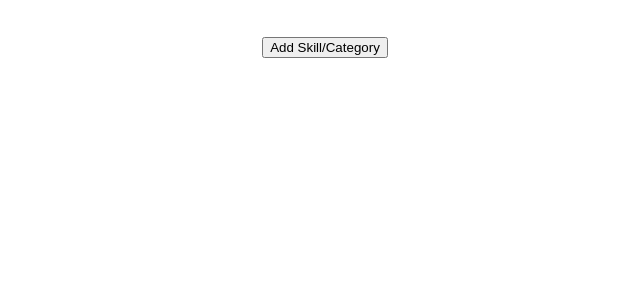
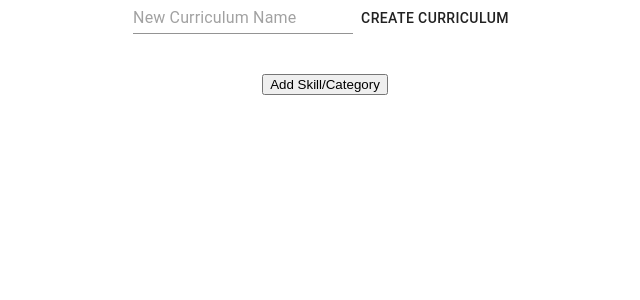
Before and after one commit to revaturelabs/Curricula-UI, a React (Create React App) app: page /createcurriculumpage in a window 1280 px wide. Shown: the top 300 px of the page, without its empty margins (315-955 px from the left). Built offline with nearby package versions, Linux system fonts and the light colour scheme.

Commit message:
front-end verification to prevent adding double skills to same curriculum; added update state with curriculum name variable functionality

```diff
--- a/src/App.css
+++ b/src/App.css
@@ -40,3 +40,7 @@
 .skillToCurriculumList{
   list-style:none;
 }
+
+.newCurriculumForm{
+  display: inline;
+}
--- a/src/components/create-curriculum-page-component/CreateCurriculumPageComponent.tsx
+++ b/src/components/create-curriculum-page-component/CreateCurriculumPageComponent.tsx
@@ -3,7 +3,7 @@ import { Curriculum } from '../../models/curriculum';
 import PopupButtonComponent from '../popup-component/PopupButtonComponent';
 import { Skill } from '../../models/skill';
 import { Category } from '../../models/category';
-import { Button } from '@material-ui/core';
+import { Button, Input, InputLabel } from '@material-ui/core';
 
 
 interface ICreateCurriculumPageProps{
@@ -18,12 +18,34 @@ export class CreateCurriculumPageComponent extends React.Component<ICreateCurric
         this.state = {
             //newCurriculum: new Curriculum(0, '', this.state.skillsToCurriculumArray),
             skillsToCurriculumArray: [new Skill(0,'',new Category(0,''))],
+            newCurriculumName: '',
             allSkillsMap: [new Skill(0,'',new Category(0,''))]
         }
     }
 
+    upCurriculumName = (e: any) => {
+        this.setState({
+            ...this.state,
+            newCurriculumName: e.target.value
+        })
+    }
+
     upSkillsToCurriculumArray = (e: any) => {
-        this.state.skillsToCurriculumArray.push(this.props.allSkillsMap[e - 1])
+        let skillToAdd = this.props.allSkillsMap[e - 1]
+        let currArray = this.state.skillsToCurriculumArray
+        if (currArray.length === 1){
+            currArray.push(skillToAdd)
+        } else if (currArray.length > 1){
+            for (let i = 0; i < currArray.length; i++){
+                if ((currArray[i].skillId === skillToAdd.skillId)){
+                    alert('That skill already exists, Mate!')
+                    break
+               } else if ((i === currArray.length - 1)){
+                    currArray.push(skillToAdd)
+                    break
+                }
+           }
+        }
         this.setState({
             ...this.state,
         })
@@ -40,6 +62,11 @@ export class CreateCurriculumPageComponent extends React.Component<ICreateCurric
 
         return(
             <>
+                <div>
+                    {/* <InputLabel className="newCurriculumForm" >Curriculum To Create:</InputLabel> */}
+                    <Input className="newCurriculumForm" placeholder="New Curriculum Name" onChange={this.upCurriculumName}/>
+                    <Button className="newCurriculumForm">Create Curriculum {this.state.newCurriculumName}</Button>
+                </div>
 
                 <ul className="skillToCurriculumList">
                     {this.state.skillsToCurriculumArray.map((e:any) => {
--- a/src/models/skill.ts
+++ b/src/models/skill.ts
@@ -1,12 +1,12 @@
 import { Category } from "./category"
 
 export class Skill{
-    id: number
+    skillId: number
     name: string
     category: Category
 
     constructor(skillId:number, skillName: string, category: Category){
-        this.id = skillId
+        this.skillId = skillId
         this.name = skillName
         this.category = category
     }
```
